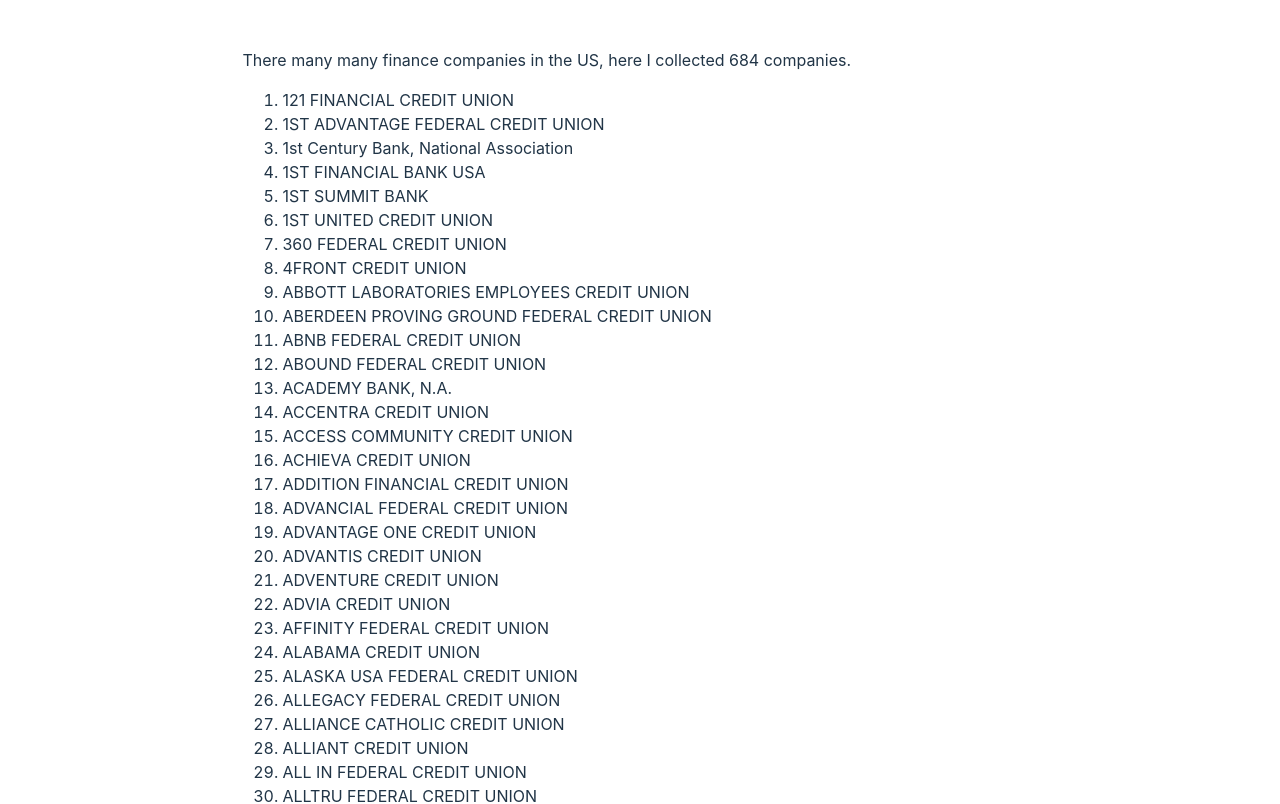
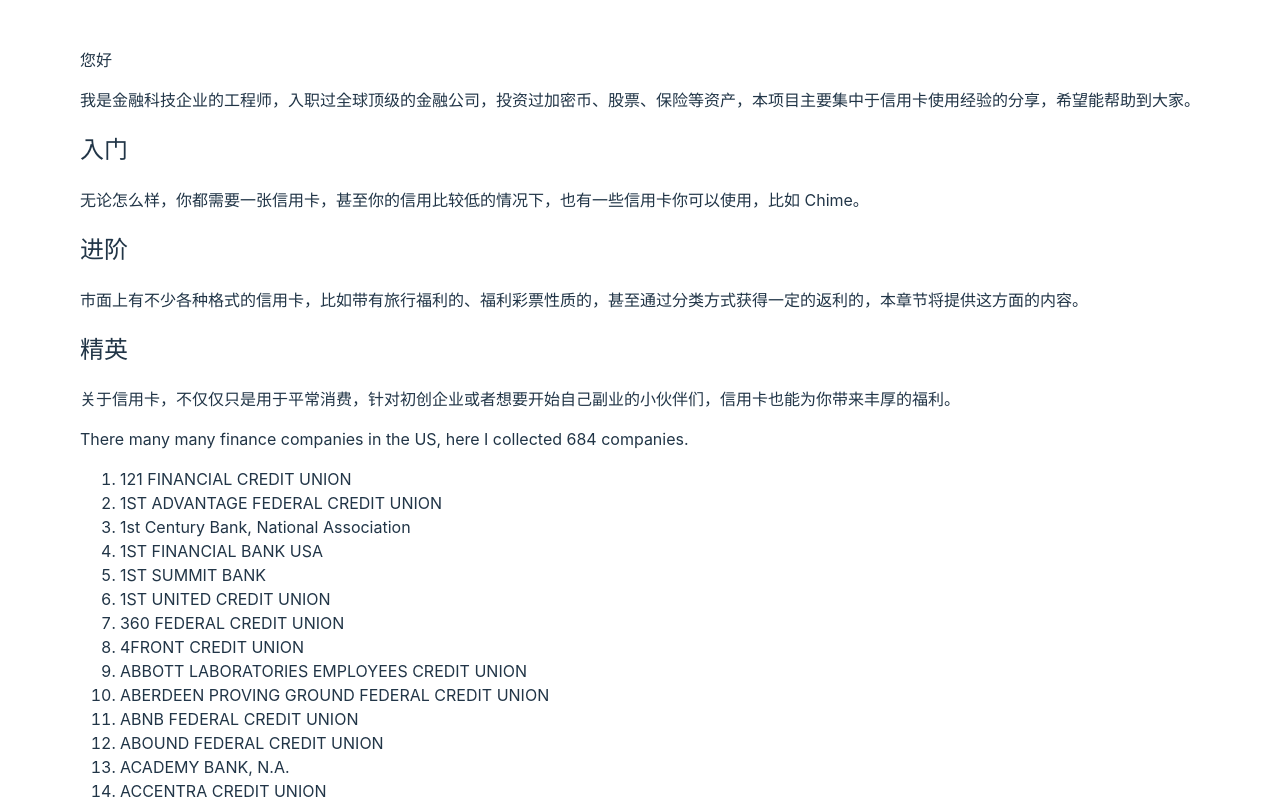
Before and after one commit to dotku/credit-card, a React (Vite) app: page / in a window 1280 px wide. Shown: the top 804 px of the page. Built offline with nearby package versions, Linux system fonts and the light colour scheme.

Commit message:
add intro

```diff
--- a/src/App.jsx
+++ b/src/App.jsx
@@ -13,6 +13,23 @@
 
   return (
     <>
+      <p>您好</p>
+      <p>
+        我是金融科技企业的工程师，入职过全球顶级的金融公司，投资过加密币、股票、保险等资产，本项目主要集中于信用卡使用经验的分享，希望能帮助到大家。
+      </p>
+      <h2>入门</h2>
+      <p>
+        无论怎么样，你都需要一张信用卡，甚至你的信用比较低的情况下，也有一些信用卡你可以使用，比如
+        Chime。
+      </p>
+      <h2>进阶</h2>
+      <p>
+        市面上有不少各种格式的信用卡，比如带有旅行福利的、福利彩票性质的，甚至通过分类方式获得一定的返利的，本章节将提供这方面的内容。
+      </p>
+      <h2>精英</h2>
+      <p>
+        关于信用卡，不仅仅只是用于平常消费，针对初创企业或者想要开始自己副业的小伙伴们，信用卡也能为你带来丰厚的福利。
+      </p>
       <p>
         There many many finance companies in the US, here I collected{" "}
         {Data.length} companies.
```
